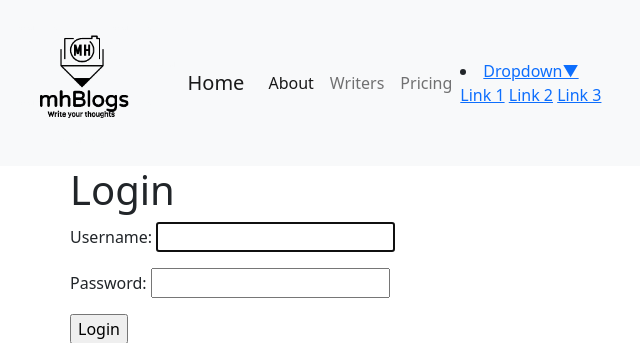
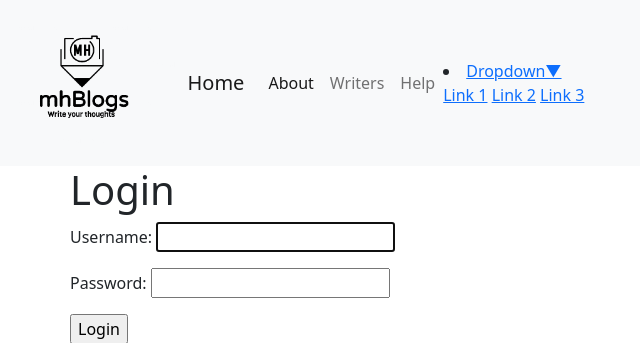
Before and after one commit to Mehedi182/BlogSite-Django, a Django app: page /login/ in a window 1280 px wide. Shown: the top 343 px of the page, without its empty margins (12-652 px from the left). Run offline with Django 3.2, Linux system fonts and the light colour scheme.

Commit message:
second commit

```diff
--- a/base/templates/base/base.html
+++ b/base/templates/base/base.html
@@ -26,7 +26,7 @@
                     <a class="nav-link" href="#">Writers</a>
                 </li>
                 <li class="nav-item">
-                    <a class="nav-link" href="#">Pricing</a>
+                    <a class="nav-link" href="#">Help</a>
                 </li>
 
             </ul>
```
